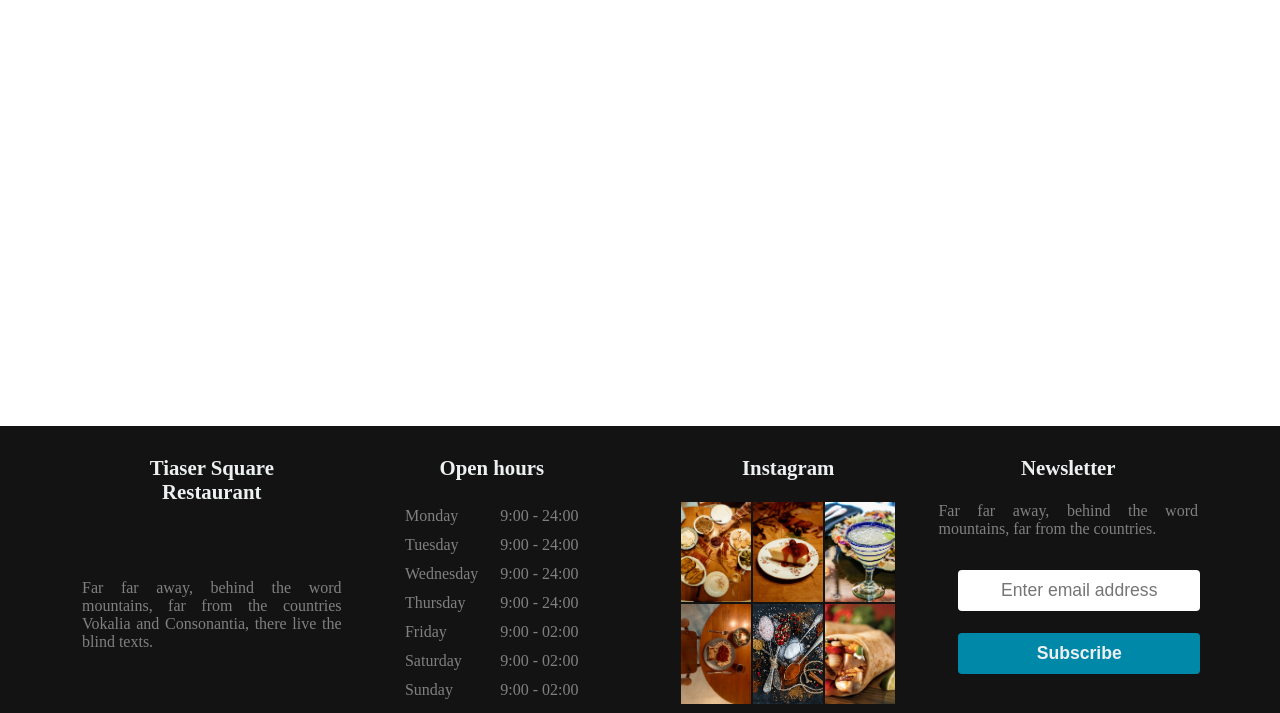
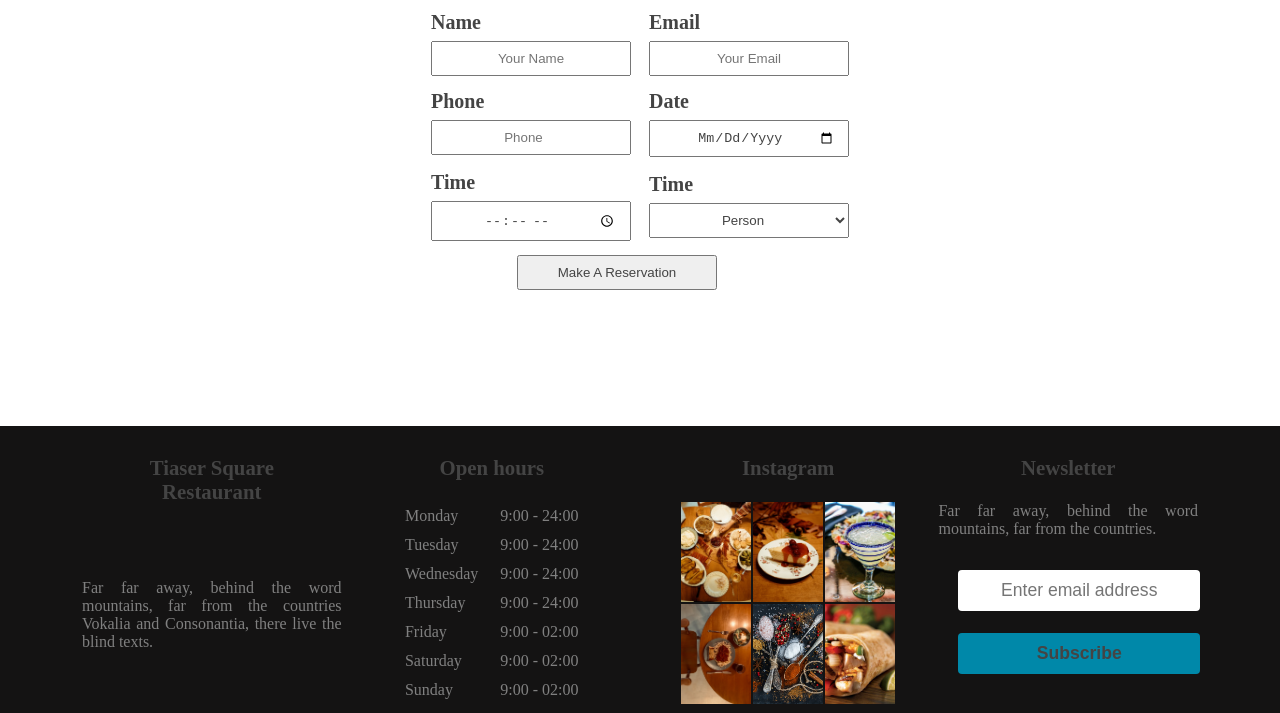
Before and after one commit to sergiosanchezs/Web-I-Project, a website: page book_table.html in a window 1280 px wide. Shown: the part 337-1050 px from the top of the page. Drawn offline with Linux system fonts and the light colour scheme.

Commit message:
added in the book_table.html a form to reservate a table

```diff
--- a/book_table.html
+++ b/book_table.html
@@ -49,7 +49,64 @@
 
     <!-- Start body code of secondary pages -->
     <div class="body">
-
+        <form action="" method="POST">
+            <div class="form_table">
+                <div class="info">
+                    <div class="row">
+                        <div class="container">
+                            <div class="col full h title">Book a Table</div>
+                            <div class="col full h" style="text-align: center;">Make your reservation</div>
+                        </div>
+                    </div>
+                    <div class="row">
+                        <div class="container">
+                            <div class="col h">Name</div>
+                            <div class="col"><input type="text" name="name" size="20" placeholder="Your Name"></div>
+                        </div>
+                        <div class="container">
+                            <div class="col h">Email</div>
+                            <div class="col"><input type="email" name="email" placeholder="Your Email"></div>
+                        </div>
+                    </div>
+                    <div class="row">
+                        <div class="container">
+                            <div class="col h">Phone</div>
+                            <div class="col"><input type="number" name="phone" size="15" placeholder="Phone"></div>
+                        </div>
+                        <div class="container">
+                            <div class="col h">Date</div>
+                            <div class="col"><input type="date" name="rdate" placeholder="Reservation date"></div>
+                        </div>
+                    </div>
+                    <div class="row">
+                        <div class="container">
+                            <div class="col h">Time</div>
+                            <div class="col"><input type="time" name="name" placeholder="Reservation time"></div>
+                        </div>
+                        <div class="container">
+                            <div class="col h">Time</div>
+                            <div class="col">
+                                <select name="person">
+                                    <option value="0" selected>person</option>
+                                    <option value="1">1</option>
+                                    <option value="2">2</option>
+                                    <option value="3">3</option>
+                                    <option value="4">4+</option>
+                                </select>
+                            </div>
+                        </div>
+                    </div>
+                    <div class="row">
+                            <div class="container left">
+                                <div class="col"><input type="submit" name="submit" value="Make a Reservation"></div>
+                            </div>
+                            <div class="container left">
+                                <div class="col"><span>&nbsp;</span></div>
+                            </div>
+                        </div>
+                </div>
+            </div>
+        </form>
     </div>
     <!-- End body code of secondary pages -->
 
--- a/css/styles.css
+++ b/css/styles.css
@@ -2,7 +2,7 @@
   box-sizing: border-box;
   margin: 0;
   padding: 0;
-  color: #edf0f1;
+  color: #444;
 }
 
 /* Real Body of the webpage */
@@ -191,6 +191,49 @@ td p {
   height: 513px;
 }
 
+/********************************************************/
+/* Book Table Page */
+.form_table {
+  display: block;
+  width: 60%;
+  text-align: center;
+  color: black;
+  margin-left: 20%;
+  margin-right: 20%;
+}
+.row, col {
+  display: block;
+  text-align: center;
+}
+.col {
+  margin: 7px 7px;
+  width: 50%;
+}
+.full {
+  width: 100%;
+}
+.left {
+  text-align: left;
+  align-content: left;
+}
+.col input, .col select, .col span {
+  text-align: center;
+  padding: 8px 12px;
+  text-transform: capitalize;
+  width: 200px !important;
+}
+.h {
+  font-size: 20px;
+  font-weight: 800;
+  text-align: left;
+}
+.title {
+  font-size: 40px;
+  padding: 0;
+}
+.container {
+  display: inline-block;
+}
 
 
 
```
